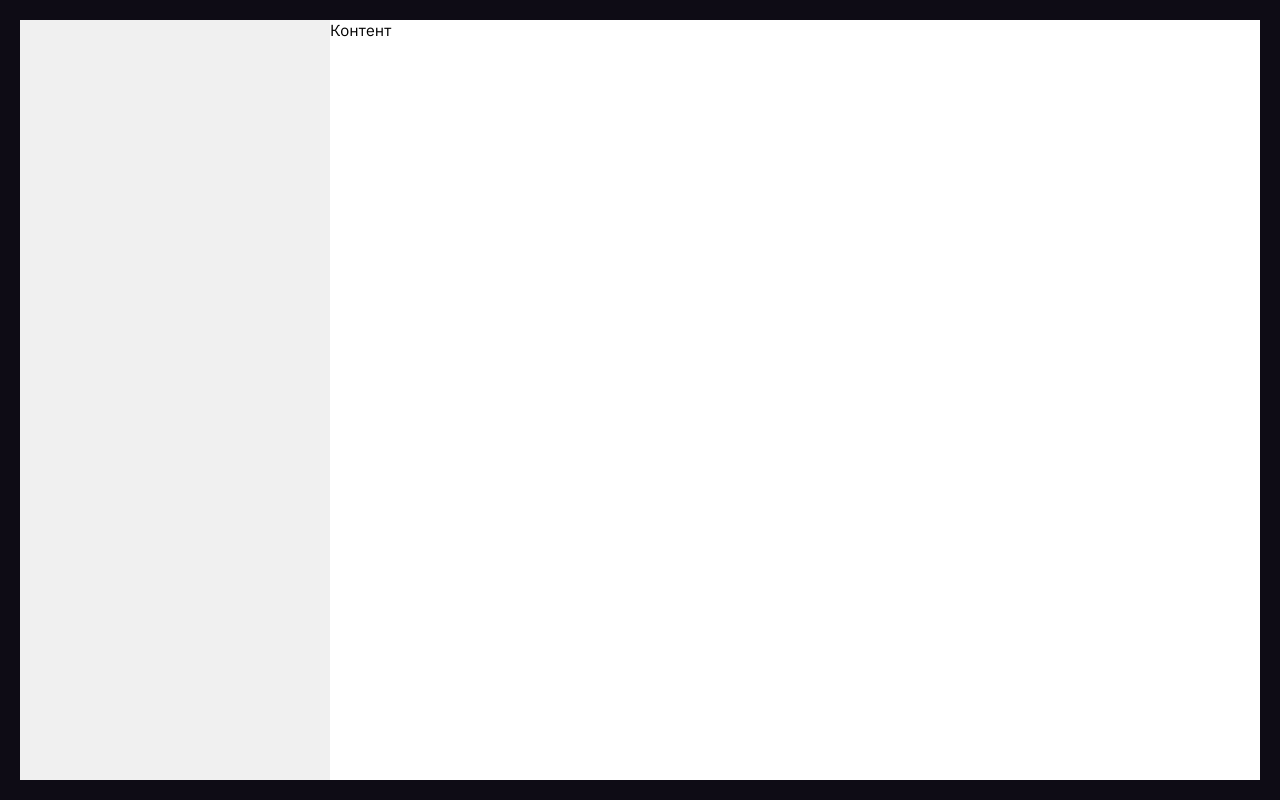
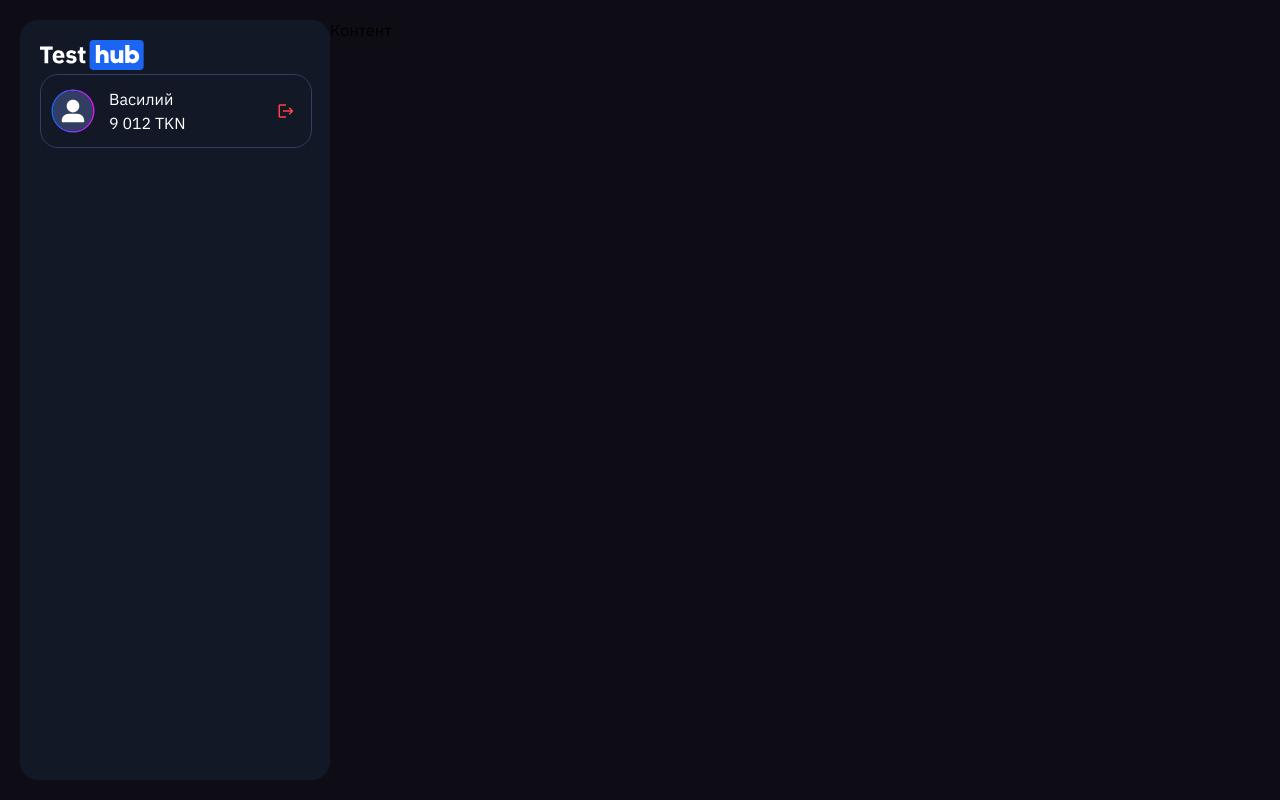
Before and after one commit to Suomi228/chat-bot, a React (Vite) app: page / in a window 1280 px wide. Built offline with nearby package versions, Linux system fonts and the light colour scheme.

Commit message:
userInfo ui

```diff
--- a/src/pages/dashboard/DashboardPage.tsx
+++ b/src/pages/dashboard/DashboardPage.tsx
@@ -6,9 +6,7 @@ export default function DashboardPage() {
       <aside className="sidebar">
         <Sidebar />
       </aside>
-      <main className="content">
-        Контент
-        </main>
+      <main className="content">Контент</main>
     </div>
   );
 }
--- a/src/pages/dashboard/index.css
+++ b/src/pages/dashboard/index.css
@@ -7,11 +7,11 @@
 .sidebar {
   display: flex;
   width: 25%;
-  background-color: #f0f0f0;
+  /* background-color: #f0f0f0; */
 }
 
 .content {
   display: flex;
   width: 75%;
-  background-color: #ffffff;
+  /* background-color: #ffffff; */
 }
--- /dev/null
+++ b/src/shared/ui/user-info/UserInfo.tsx
@@ -0,0 +1,37 @@
+import "./index.css";
+import avatar from "../../../assets/default-avatar.svg";
+
+export default function UserInfo() {
+  return (
+    <div className="user-info">
+      <div className="user-info__inner">
+        <div className="user-info__left">
+          <img src={avatar} alt="avatar" />
+          <div className="user-info__details">
+            <span className="user__info__name">Василий</span>
+            <span className="user__info__token">9 012 TKN</span>
+          </div>
+        </div>
+        <button
+          className="user-info__logout"
+          aria-label="Выйти из приложения"
+          title="Выйти"
+        >
+          <svg
+            className="logout-icon"
+            width="18"
+            height="18"
+            viewBox="0 0 24 24"
+            fill="none"
+            xmlns="http://www.w3.org/2000/svg"
+          >
+            <path
+              d="M17 7L15.59 8.41L18.17 11H8V13H18.17L15.59 15.58L17 17L22 12L17 7ZM4 5H12V3H4C2.9 3 2 3.9 2 5V19C2 20.1 2.9 21 4 21H12V19H4V5Z"
+              fill="currentColor"
+            />
+          </svg>
+        </button>
+      </div>
+    </div>
+  );
+}
--- /dev/null
+++ b/src/shared/ui/user-info/index.css
@@ -0,0 +1,52 @@
+.user-info {
+  width: 100%;
+  height: 72px;
+  display: flex;
+  border-radius: 18px;
+  border: 1px solid #313e62;
+}
+.user-info__details {
+  display: flex;
+  flex-direction: column;
+  gap: 4px;
+}
+.user-info__name {
+  font-size: 16px;
+  font-weight: 600;
+}
+.user-info__token {
+  font-size: 14px;
+  font-weight: 500;
+}
+
+.user-info__logout {
+  background: transparent;
+  border: none;
+  padding: 6px;
+  cursor: pointer;
+  color: #fe4242;
+  transition: opacity 0.2s ease;
+  margin-left: auto;
+}
+
+.user-info__logout:hover {
+  opacity: 0.7;
+}
+
+.logout-icon {
+  display: block;
+  width: 18px;
+  height: 18px;
+}
+
+.user-info__left {
+  display: flex;
+  align-items: center;
+  gap: 14px;
+}
+
+.user-info__inner {
+  width: 100%;
+  display: flex;
+  padding: 0 10px;
+}
--- a/src/widgets/sidebar/Sidebar.tsx
+++ b/src/widgets/sidebar/Sidebar.tsx
@@ -1,8 +1,15 @@
-
+import "./index.css";
+import logo from "../../assets/logo.svg";
+import UserInfo from "../../shared/ui/user-info/UserInfo";
 export default function Sidebar() {
   return (
-    <div >
-
+    <div className="sidebar-tab">
+      <div className="sidebar__inner">
+        <div className="sidebar__up-content">
+          <img src={logo} alt="logo" />
+        </div>
+      <UserInfo/>
+      </div>
     </div>
-  )
+  );
 }
--- a/src/widgets/sidebar/index.css
+++ b/src/widgets/sidebar/index.css
@@ -0,0 +1,15 @@
+.sidebar-tab{
+    width:100%;
+    background-color: #121825;
+    border-radius: 18px;
+    /* margin: 0 10px; */
+}
+
+.sidebar__inner{
+    padding: 20px;
+    color: #fff;
+    display: flex;
+    flex-direction: column;
+    /* justify-content: space-between; */
+    /* overflow-y: auto; */
+}
```
Also changed, not shown: src/assets/default-avatar.svg (added), src/assets/logo.svg (added).
